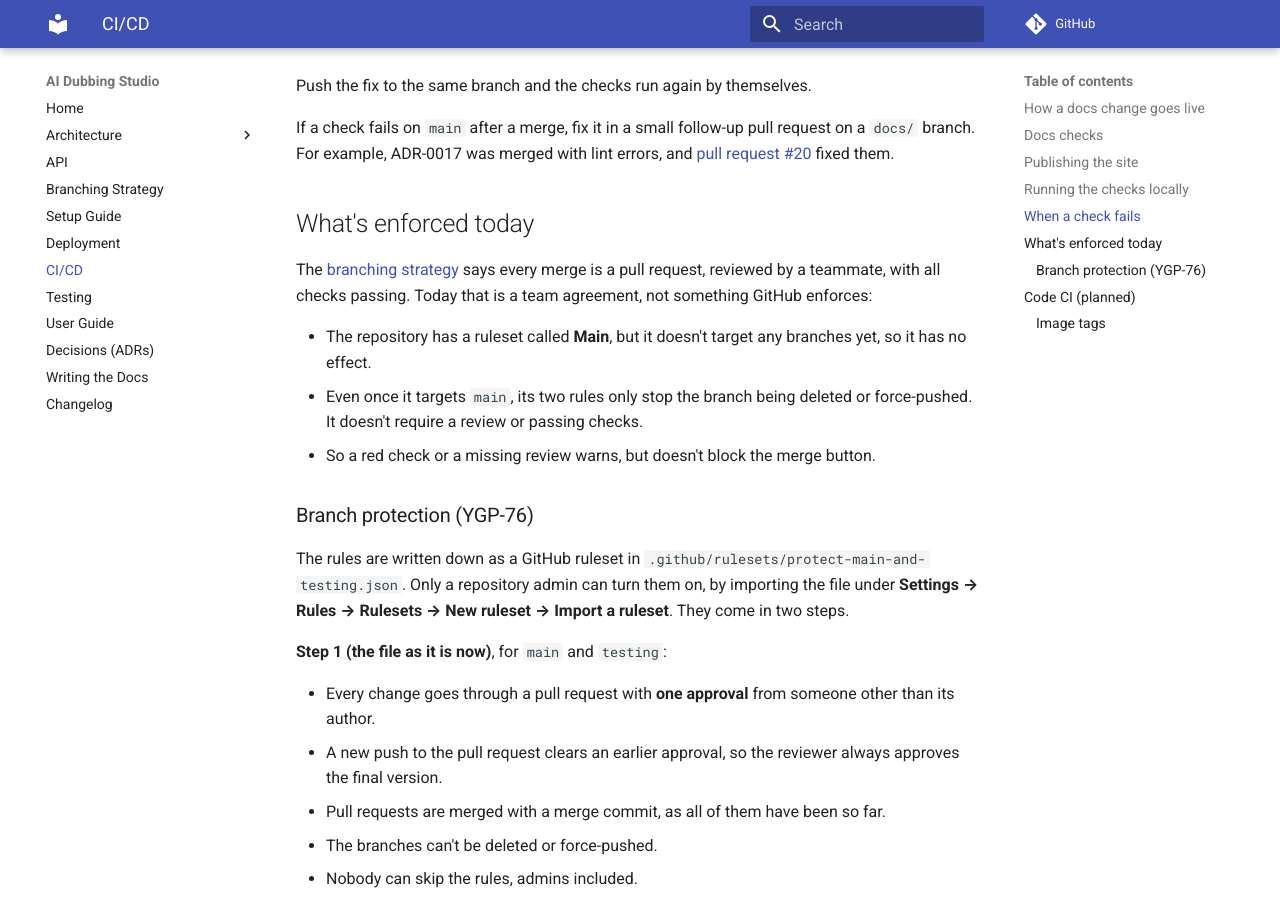
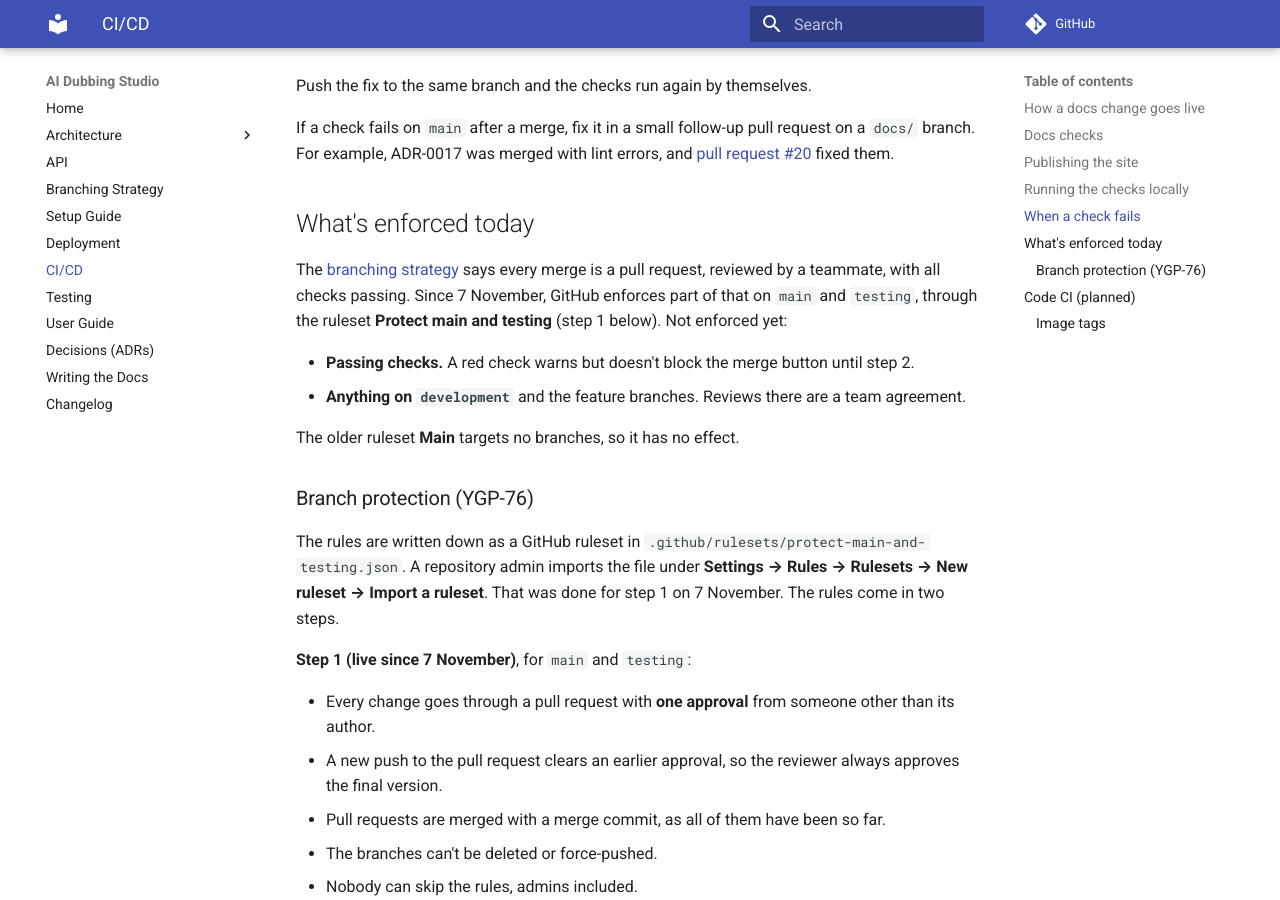
Before and after one commit to WH1TE-SHAD0W/ai-dubbing-studio, an MkDocs documentation site: the page built from docs/ci-cd.md, in a window 1280 px wide and 900 px high, scrolled down 3946 px. Built offline with MkDocs 1.6.1 and Material for MkDocs 9.7.7, drawn with Linux system fonts in a browser that asks for light colours; comment, search, counter and statistics services are not loaded.

Commit message:
docs: say what the imported ruleset enforces today (YGP-76)
Since the ruleset from #46 was imported, main and testing need a pull request with one approval. Checks and development aren't enforced yet.

Co-Authored-By: Claude Opus 5.5 <noreply@anthropic.com>

```diff
--- a/docs/ci-cd.md
+++ b/docs/ci-cd.md
@@ -149,24 +149,26 @@ fixed them.
 ## What's enforced today
 
 The [branching strategy](branching-strategy.md) says every merge is a pull
-request, reviewed by a teammate, with all checks passing. Today that is a team
-agreement, not something GitHub enforces:
+request, reviewed by a teammate, with all checks passing. Since 7 November,
+GitHub enforces part of that on `main` and `testing`, through the ruleset
+**Protect main and testing** (step 1 below). Not enforced yet:
 
-- The repository has a ruleset called **Main**, but it doesn't target any
-  branches yet, so it has no effect.
-- Even once it targets `main`, its two rules only stop the branch being deleted
-  or force-pushed. It doesn't require a review or passing checks.
-- So a red check or a missing review warns, but doesn't block the merge
-  button.
+- **Passing checks.** A red check warns but doesn't block the merge button
+  until step 2.
+- **Anything on `development`** and the feature branches. Reviews there are a
+  team agreement.
+
+The older ruleset **Main** targets no branches, so it has no effect.
 
 ### Branch protection (YGP-76)
 
 The rules are written down as a GitHub ruleset in
-`.github/rulesets/protect-main-and-testing.json`. Only a repository admin can
-turn them on, by importing the file under **Settings → Rules → Rulesets → New
-ruleset → Import a ruleset**. They come in two steps.
+`.github/rulesets/protect-main-and-testing.json`. A repository admin imports
+the file under **Settings → Rules → Rulesets → New ruleset → Import a
+ruleset**. That was done for step 1 on 7 November. The rules come in two
+steps.
 
-**Step 1 (the file as it is now)**, for `main` and `testing`:
+**Step 1 (live since 7 November)**, for `main` and `testing`:
 
 - Every change goes through a pull request with **one approval** from someone
   other than its author.
```
Also changed, not shown: docs/changelog.md (+3 -0 lines).
